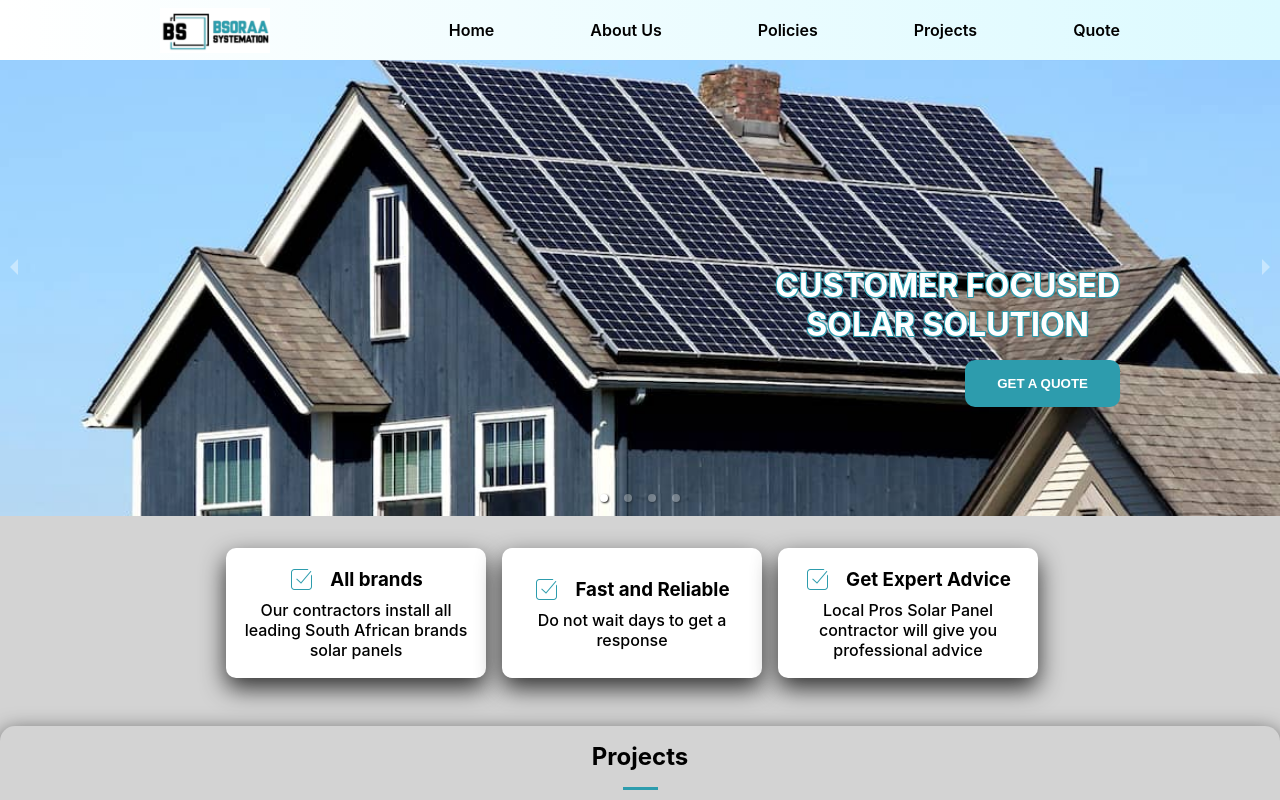
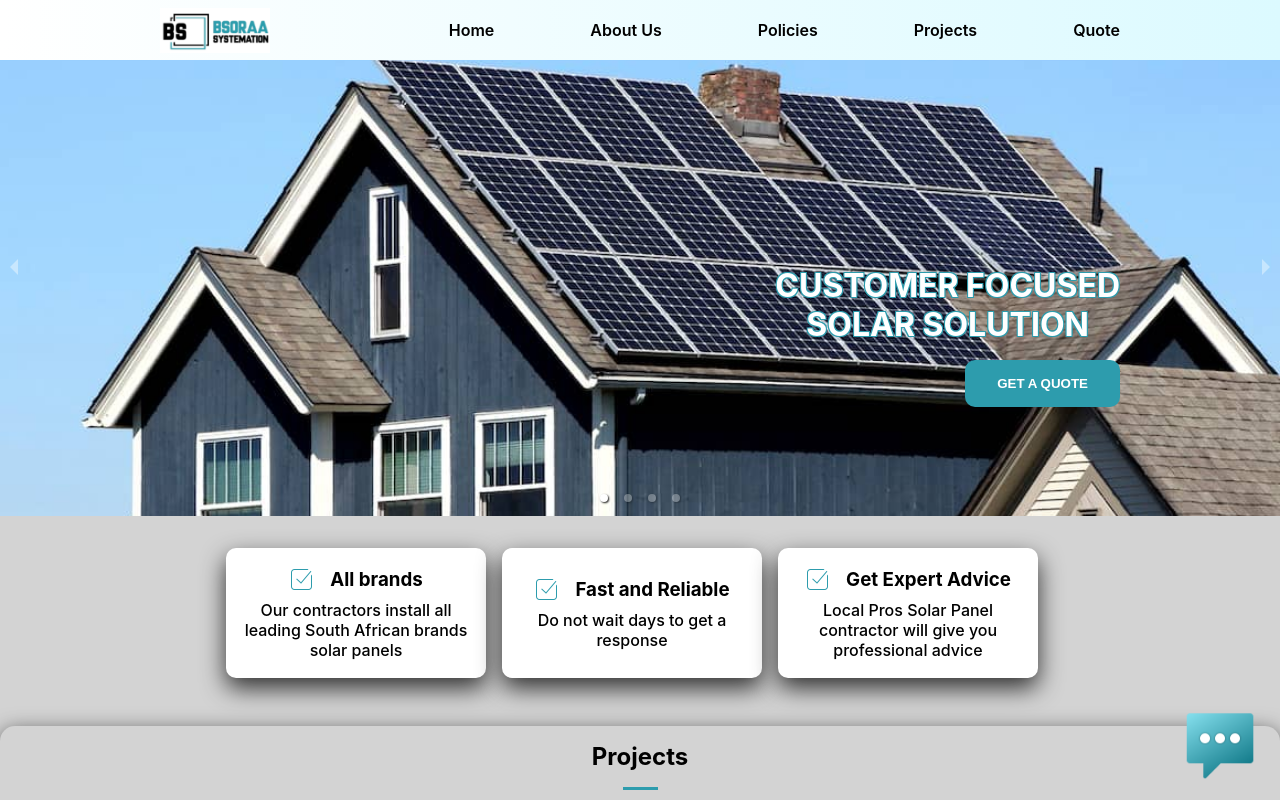
Before and after one commit to NK-William/BSORAA-Systemation, a React (Create React App) app: page /quote in a window 1280 px wide. Both pictures are taken after a click on the element "Home". Shown: the top 800 px of the page. Built offline with nearby package versions, Linux system fonts and the light colour scheme.

Commit message:
Chatbot icon

```diff
--- /dev/null
+++ b/src/components/chatbot/Chatbot.tsx
@@ -0,0 +1,13 @@
+import React from "react";
+import "./chatbot.css";
+import chat from "../../assets/chat.png";
+
+const Chatbot = () => {
+  return (
+    <div className="chatbot__container">
+      <img src={chat} alt="chat" />
+    </div>
+  );
+};
+
+export default Chatbot;
--- /dev/null
+++ b/src/components/chatbot/chatbot.css
@@ -0,0 +1,16 @@
+.chatbot__container {
+  height: 80px;
+  width: 80px;
+  position: fixed;
+  bottom: 20px;
+  right: 20px;
+  z-index: 2;
+  overflow: hidden;
+}
+
+.chatbot__container img {
+  height: 100%;
+  width: 100%;
+  object-fit: cover;
+  cursor: pointer;
+}
--- a/src/components/index.ts
+++ b/src/components/index.ts
@@ -8,3 +8,4 @@ export { default as ProjectImage } from "./projectImage/ProjectImage";
 export { default as QuoteButtonText } from "./quoteButtonText/QuoteButtonText";
 export { default as Map } from "./map/Map";
 export { default as Entry } from "./entry/Entry";
+export { default as Chatbot } from "./chatbot/Chatbot";
--- a/src/pages/Home.tsx
+++ b/src/pages/Home.tsx
@@ -1,5 +1,5 @@
 import React from "react";
-import { Navbar } from "../components";
+import { Navbar, Chatbot } from "../components";
 import {
   Header,
   ServicesSection,
@@ -17,6 +17,7 @@ const Home = () => {
       <HomeProjects />
       <WorkingWithUs />
       <Footer />
+      <Chatbot />
     </div>
   );
 };
```
Also changed, not shown: src/assets/chat.png (added).
